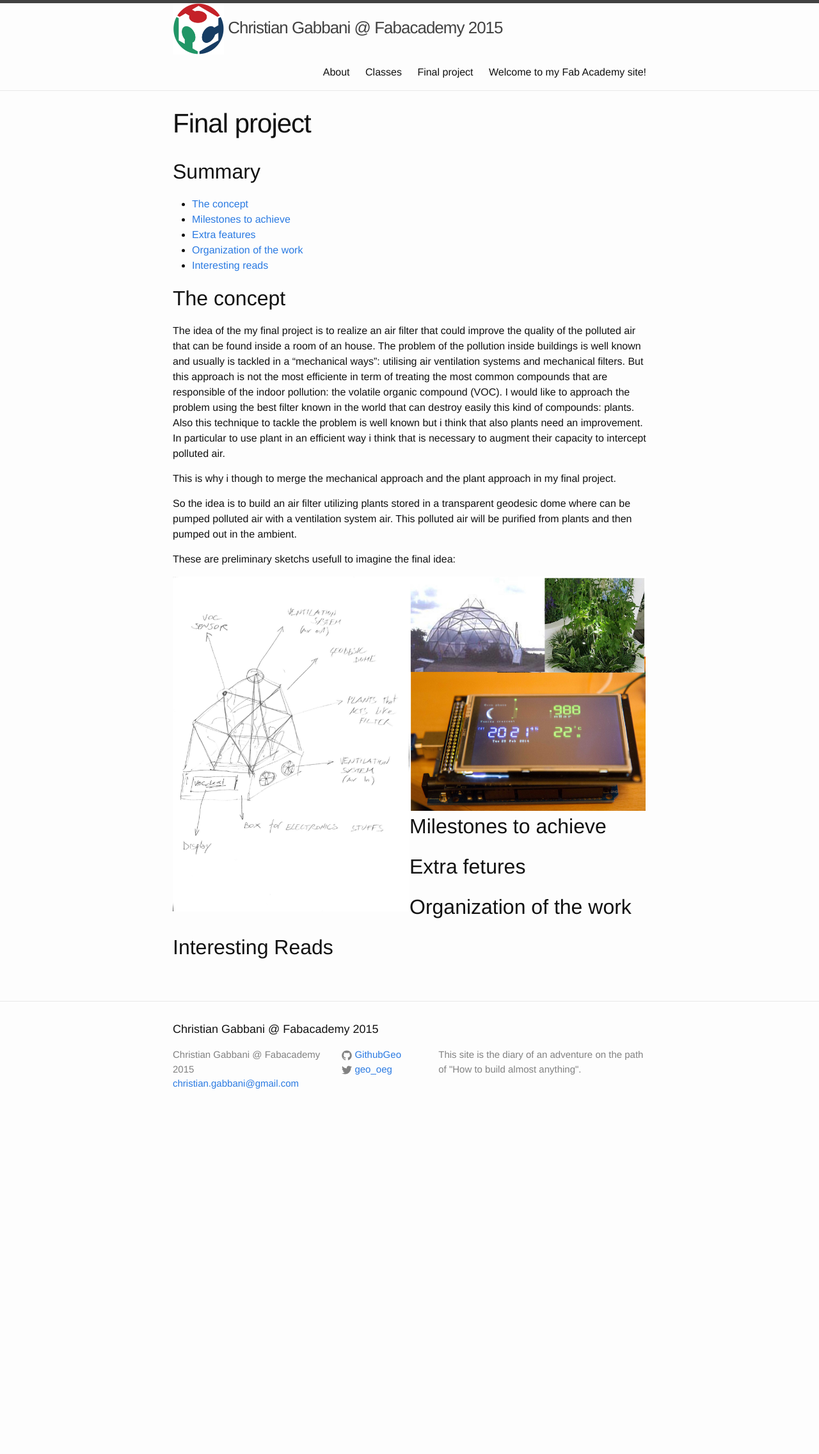
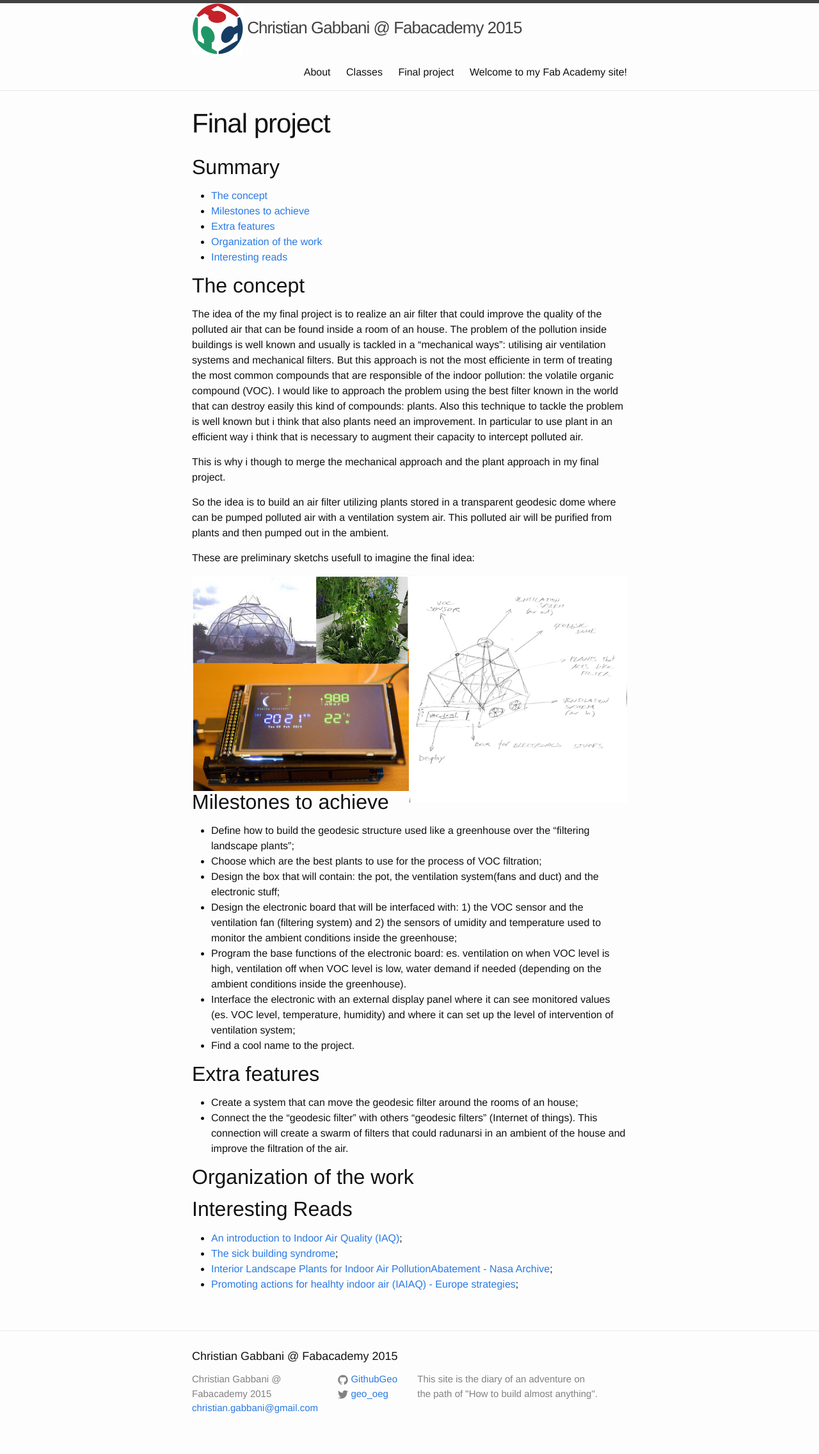
Before and after one commit to GithubGeo/fabacademy-site, a Jekyll site: the page built from finalproject/index.md, in a window 1280 px wide. Shown: the whole page at 64% size. Built offline with Jekyll 4.4.1, drawn with Linux system fonts in a browser that asks for light colours; nearby versions of some CDN libraries; before the commit the page ends 1765 px from its top, so only the background shows below that.

Commit message:
Fixed Bootstrap installation, Implemented final project milestones, Fixed image problem in final project

```diff
--- a/_includes/head.html
+++ b/_includes/head.html
@@ -5,7 +5,16 @@
 
   <title>{% if page.title %}{{ page.title }}{% else %}{{ site.title }}{% endif %}</title>
   <meta name="description" content="{% if page.excerpt %}{{ page.excerpt | strip_html | strip_newlines | truncate: 160 }}{% else %}{{ site.description }}{% endif %}">
-
+<link rel="stylesheet" href="/css/bootstrap.min.css">
+<link rel="stylesheet" href="/css/bootstrap-theme.min.css">
+<script src="https://ajax.googleapis.com/ajax/libs/jquery/1.11.2/jquery.min.js"></script>
+<script src="/js/bootstrap.min.js"></script>
+<style type="text/css">
+    body{
+    	padding-top: 70px;
+    }
+</style>
+</head>
   <link rel="stylesheet" href="{{ "/css/main.css" | prepend: site.baseurl }}">
   <link rel="canonical" href="{{ page.url | replace:'index.html','' | prepend: site.baseurl | prepend: site.url }}">
   <link rel="alternate" type="application/rss+xml" title="{{ site.title }}" href="{{ "/feed.xml" | prepend: site.baseurl | prepend: site.url }}" />
--- a/_includes/header.html
+++ b/_includes/header.html
@@ -4,7 +4,8 @@
 
     <a class="site-title" href="{{ site.baseurl }}/"> <img src="/images/logo-fabaacademy.jpg" width="80" alt="Logo Fabacademy"> {{ site.title }}</a>
 
-    <nav class="site-nav">
+    <nav id="myNavbar" class="site-nav">
+    <!--site-nav-->
       <a href="#" class="menu-icon">
         <svg viewBox="0 0 18 15">
           <path fill="#424242" d="M18,1.484c0,0.82-0.665,1.484-1.484,1.484H1.484C0.665,2.969,0,2.304,0,1.484l0,0C0,0.665,0.665,0,1.484,0 h15.031C17.335,0,18,0.665,18,1.484L18,1.484z"/>
--- a/finalproject/index.md
+++ b/finalproject/index.md
@@ -27,19 +27,34 @@ So the idea is to build an air filter utilizing plants stored in a transparent g
 These are preliminary sketchs usefull to imagine the final idea:
 
 <div style="width: 100%">
-	<div style="float:left; width:50%">
+	<div style="float:right; width:50%">
 		<img src="sketch-01.jpg">
 	</div>
-	<div style="float:right; width:50%">
+	<div style="float:left; width:50%">
 		<img src="sketch-02.jpg">
 	</div>
 </div>
 
-
 ## Milestones to achieve
 
-## Extra fetures
+- Define how to build the geodesic structure used like a greenhouse over the "filtering landscape plants";
+- Choose which are the best plants to use for the process of VOC filtration;
+- Design the box that will contain: the pot, the ventilation system(fans and duct) and the electronic stuff;
+- Design the electronic board that will be interfaced with: 1) the VOC sensor and the ventilation fan (filtering system) and 2) the sensors of umidity and temperature used to monitor the ambient conditions inside the greenhouse;
+- Program the base functions of the electronic board: es. ventilation on when VOC level is high, ventilation off when VOC level is low, water demand if needed (depending on the ambient conditions inside the greenhouse).
+- Interface the electronic with an external display panel where it can see monitored values (es. VOC level, temperature, humidity) and where it can set up the level of intervention of ventilation system;
+- Find a cool name to the project.
+
+## Extra features
+
+- Create a system that can move the geodesic filter around the rooms of an house;
+- Connect the the "geodesic filter" with others "geodesic filters" (Internet of things). This connection will create a swarm of filters that could radunarsi in an ambient of the house and improve the filtration of the air.
 
 ## Organization of the work
 
 ## Interesting Reads
+
+- [An introduction to Indoor Air Quality (IAQ)](http://www.epa.gov/iaq/voc.html);
+- [The sick building syndrome](http://en.wikipedia.org/wiki/Sick_building_syndrome);
+- [Interior Landscape Plants for Indoor Air PollutionAbatement - Nasa Archive](http://ntrs.nasa.gov/archive/nasa/casi.ntrs.nasa.gov/19930073077.pdf);
+- [Promoting actions for healhty indoor air (IAIAQ) - Europe strategies](http://ec.europa.eu/health/healthy_environments/docs/env_iaiaq.pdf);
```
Also changed, not shown: index.md (+1 -1 lines), _layouts/welcome.html (renamed from _layouts/post.html), finalproject/sketch-01.jpg, 3 other files.
